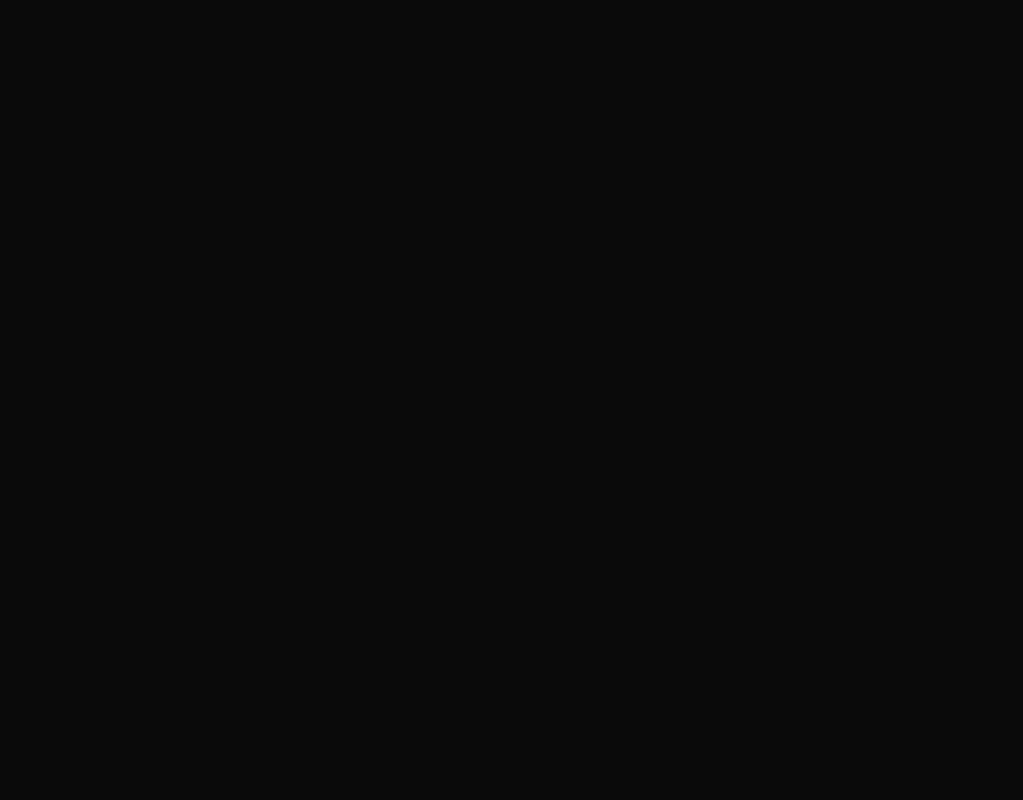
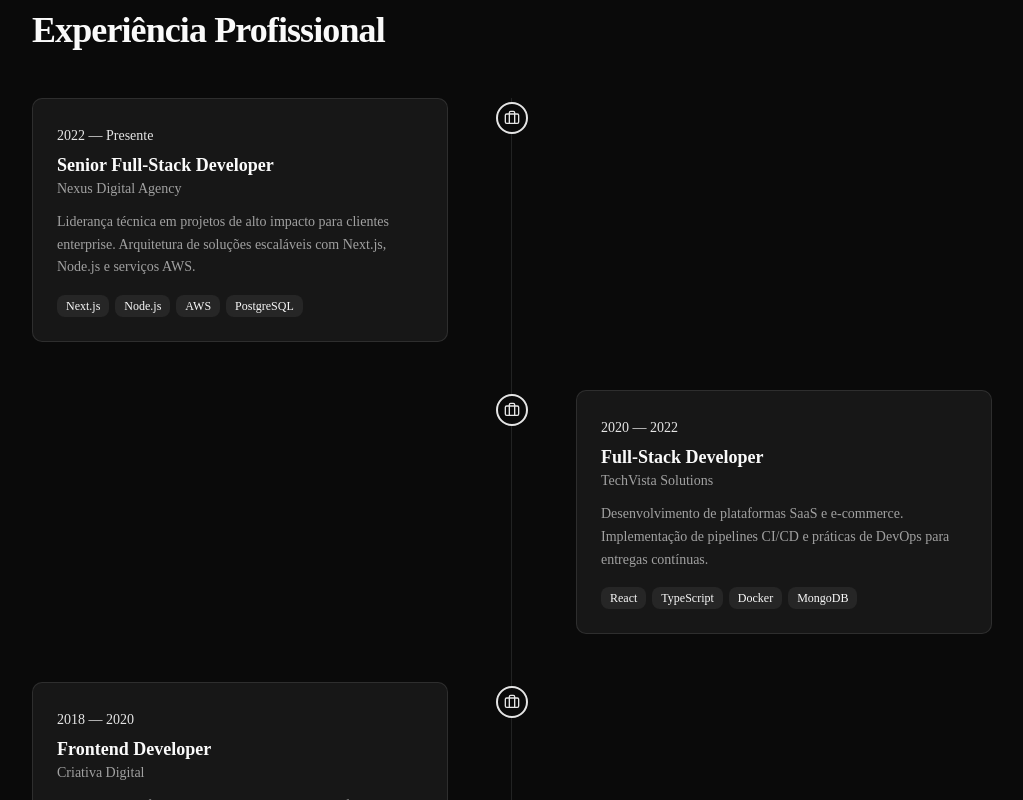
Before and after one commit to luancamposck/portfolio, a Next.js app: page /about in a window 1280 px wide. Shown: the part 1640-2440 px from the top of the page, without its empty margins (128-1151 px from the left). Before the commit the page ends 1671 px from the top, so only its background shows below. Built offline with nearby package versions, Linux system fonts and the light colour scheme.

Commit message:
feat: US-026 - About page — Timeline and CTA

```diff
--- a/src/app/about/page.tsx
+++ b/src/app/about/page.tsx
@@ -2,6 +2,8 @@ import type { Metadata } from "next"
 import { AboutBio } from "@/shared/components/sections/about/about-bio"
 import { AboutHero } from "@/shared/components/sections/about/about-hero"
 import { AboutSkills } from "@/shared/components/sections/about/about-skills"
+import { AboutTimeline } from "@/shared/components/sections/about/about-timeline"
+import { CTA } from "@/shared/components/sections/cta"
 
 export const metadata: Metadata = {
 	title: "Sobre",
@@ -14,6 +16,8 @@ export default function AboutPage() {
 			<AboutHero />
 			<AboutBio />
 			<AboutSkills />
+			<AboutTimeline />
+			<CTA />
 		</>
 	)
 }
--- /dev/null
+++ b/src/shared/components/sections/about/about-timeline.tsx
@@ -0,0 +1,92 @@
+"use client"
+
+import { Briefcase } from "lucide-react"
+import { motion, useReducedMotion } from "motion/react"
+import { TextReveal } from "@/shared/components/creative/text-reveal"
+import { SectionWrapper } from "@/shared/components/layout/section-wrapper"
+import { Badge } from "@/shared/components/ui/badge"
+
+const experiences = [
+	{
+		role: "Senior Full-Stack Developer",
+		company: "Nexus Digital Agency",
+		period: "2022 — Presente",
+		description: "Liderança técnica em projetos de alto impacto para clientes enterprise. Arquitetura de soluções escaláveis com Next.js, Node.js e serviços AWS.",
+		tags: ["Next.js", "Node.js", "AWS", "PostgreSQL"]
+	},
+	{
+		role: "Full-Stack Developer",
+		company: "TechVista Solutions",
+		period: "2020 — 2022",
+		description: "Desenvolvimento de plataformas SaaS e e-commerce. Implementação de pipelines CI/CD e práticas de DevOps para entregas contínuas.",
+		tags: ["React", "TypeScript", "Docker", "MongoDB"]
+	},
+	{
+		role: "Frontend Developer",
+		company: "Criativa Digital",
+		period: "2018 — 2020",
+		description: "Criação de interfaces responsivas e acessíveis com foco em performance. Colaboração direta com equipes de design para traduzir protótipos em código.",
+		tags: ["React", "Tailwind CSS", "Figma", "REST APIs"]
+	},
+	{
+		role: "Desenvolvedor Júnior",
+		company: "StartUp Labs",
+		period: "2016 — 2018",
+		description: "Início de carreira desenvolvendo features em aplicações web. Aprendizado acelerado em metodologias ágeis e boas práticas de código.",
+		tags: ["JavaScript", "HTML/CSS", "Node.js", "Git"]
+	}
+]
+
+export function AboutTimeline() {
+	const shouldReduceMotion = useReducedMotion()
+
+	return (
+		<SectionWrapper className="py-16">
+			<div className="mx-auto max-w-5xl px-4 sm:px-6 lg:px-8">
+				<h2 className="text-3xl font-bold tracking-tight mb-12 md:text-4xl">
+					<TextReveal text="Experiência Profissional" />
+				</h2>
+
+				<div className="relative">
+					{/* Vertical line */}
+					<div className="absolute left-4 top-0 bottom-0 w-px bg-border md:left-1/2 md:-translate-x-px" />
+
+					<div className="space-y-12">
+						{experiences.map((exp, index) => (
+							<motion.div
+								key={exp.company}
+								className={`relative flex flex-col md:flex-row ${index % 2 === 0 ? "md:flex-row" : "md:flex-row-reverse"}`}
+								initial={shouldReduceMotion ? undefined : { opacity: 0, y: 30 }}
+								whileInView={{ opacity: 1, y: 0 }}
+								viewport={{ once: true }}
+								transition={{ duration: 0.5, delay: index * 0.1, ease: "easeOut" }}
+							>
+								{/* Timeline dot */}
+								<div className="absolute left-4 top-1 z-10 flex size-8 -translate-x-1/2 items-center justify-center rounded-full border-2 border-primary bg-background md:left-1/2">
+									<Briefcase className="size-4 text-primary" />
+								</div>
+
+								{/* Content card */}
+								<div className={`ml-12 md:ml-0 md:w-[calc(50%-2rem)] ${index % 2 === 0 ? "md:pr-8" : "md:pl-8"}`}>
+									<div className="rounded-lg border bg-card p-6">
+										<span className="text-sm font-medium text-primary">{exp.period}</span>
+										<h3 className="mt-1 text-lg font-bold">{exp.role}</h3>
+										<p className="text-sm text-muted-foreground">{exp.company}</p>
+										<p className="mt-3 text-sm leading-relaxed text-muted-foreground">{exp.description}</p>
+										<div className="mt-4 flex flex-wrap gap-1.5">
+											{exp.tags.map((tag) => (
+												<Badge key={tag} variant="secondary" className="text-xs">
+													{tag}
+												</Badge>
+											))}
+										</div>
+									</div>
+								</div>
+							</motion.div>
+						))}
+					</div>
+				</div>
+			</div>
+		</SectionWrapper>
+	)
+}
```
